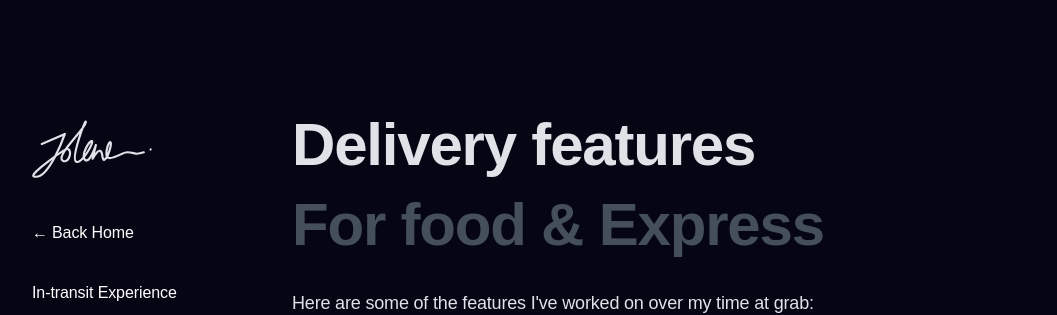
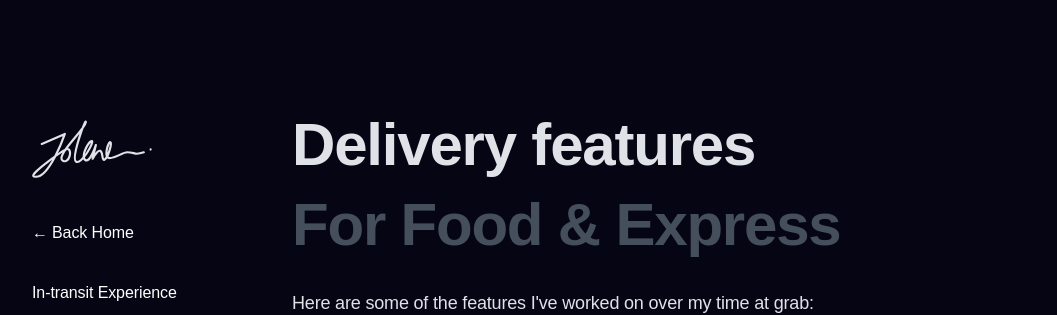
Before and after one commit to jolenenjy/portfoliov2, a Next.js app: page /deliveryfeatures in a window 1280 px wide. Shown: the top 315 px of the page, without its empty margins (96-1153 px from the left). Built offline with nearby package versions, Linux system fonts and the light colour scheme; a web font is replaced by a local one.

Commit message:
Update deliveryfeatures.tsx

```diff
--- a/pages/deliveryfeatures.tsx
+++ b/pages/deliveryfeatures.tsx
@@ -51,7 +51,7 @@
         <TopSection
           title="Delivery features"
           title2=""
-          title3="For food & Express"
+          title3="For Food & Express"
           subtitle=""
         />
         <Paragraph>
```
